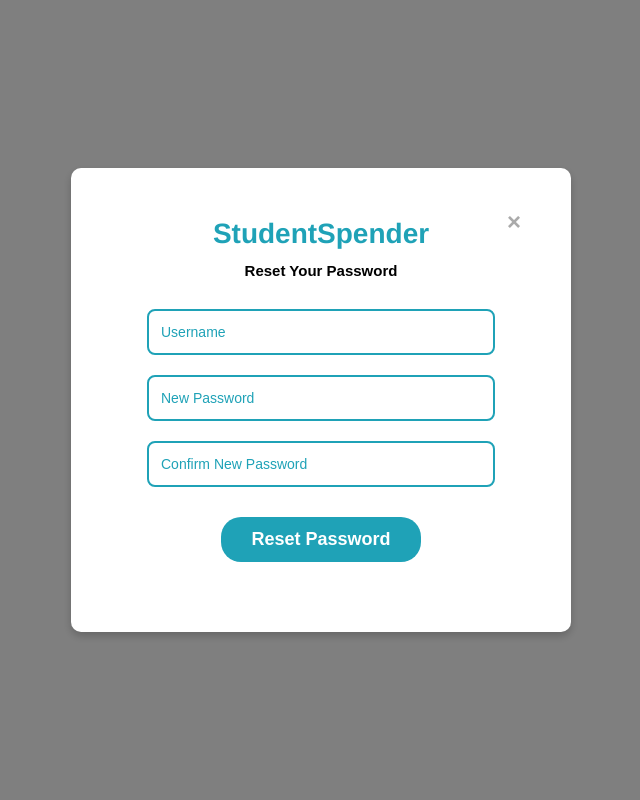
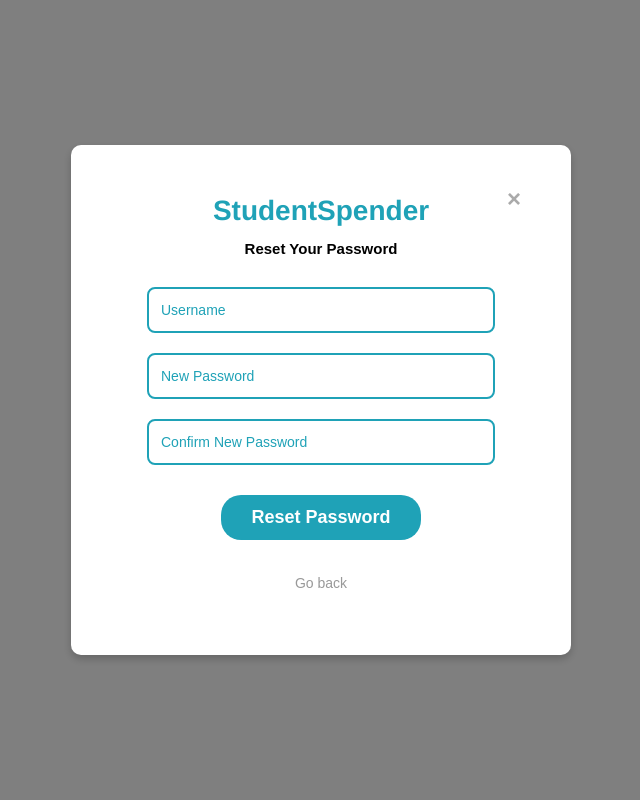
Before and after one commit to chelsnn/Budget-App, a Flask app: page /forgotPassword in a window 1280 px wide. Shown: the whole page, without its empty margins (319-959 px from the left). Run offline with Flask 3, Linux system fonts and the light colour scheme.

Commit message:
new changes - Angelie

```diff
--- a/app.py
+++ b/app.py
@@ -13,7 +13,7 @@ app.secret_key = 'my_secret_key_for_testing_in_development_server'
 
 # create connection to sqlite database
 def get_db_connection():
-    conn = sqlite3.connect('testDB.db')
+    conn = sqlite3.connect('database.db')
     conn.row_factory = sqlite3.Row
     return conn
 
--- a/static/js/modal.js
+++ b/static/js/modal.js
@@ -1,5 +1,3 @@
-
-
 
 // Function to Open the Login Popup
 function openLoginPopup() {
--- a/templates/forgotPassword.html
+++ b/templates/forgotPassword.html
@@ -22,7 +22,9 @@
             <input type="password" name="new_password" placeholder="New Password" required>
             <input type="password" name="confirm_password" placeholder="Confirm New Password" required>
             <button type="submit" class="primary-btn">Reset Password</button>
-
+            <p class="forgot-password">
+              <a onclick=location.href="{{ url_for('login') }}">Go back</a>
+          </p>
           </form>
 
         </div>
```
Also changed, not shown: database.db, testDB.db.
